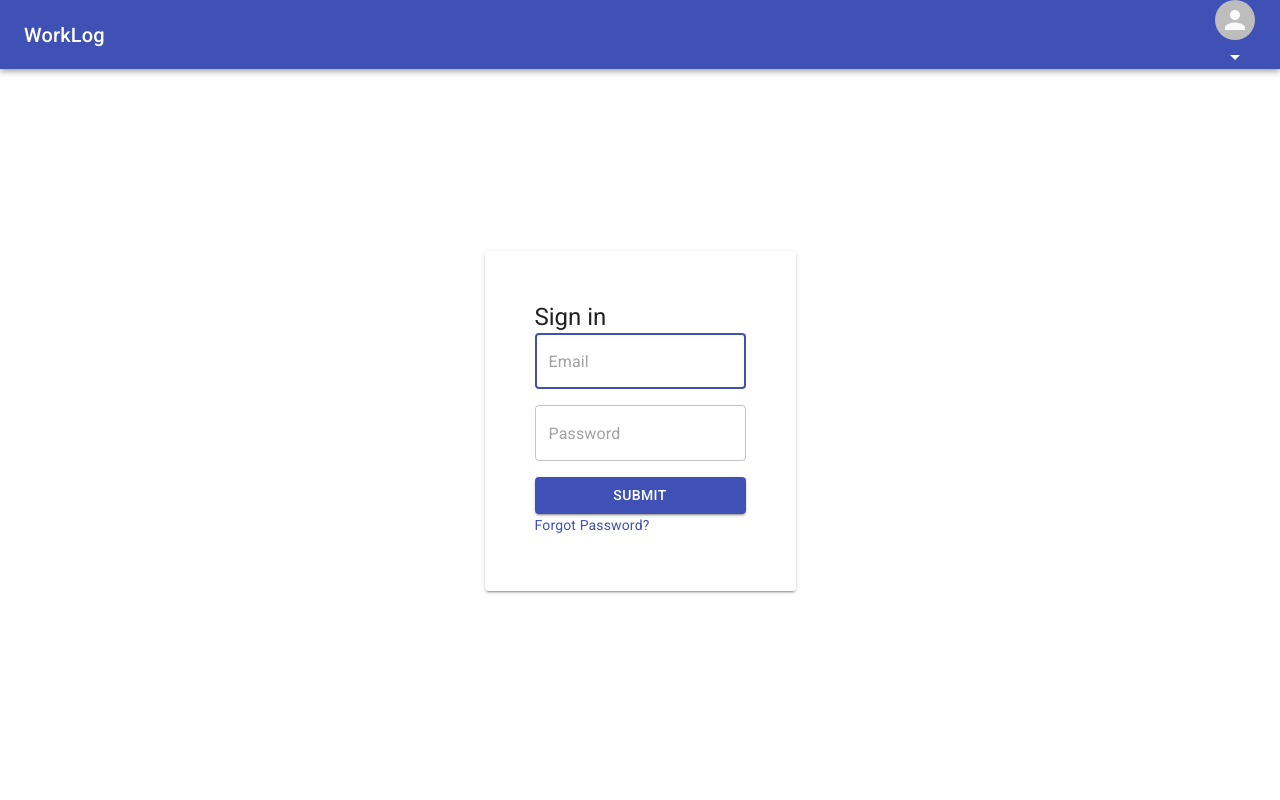
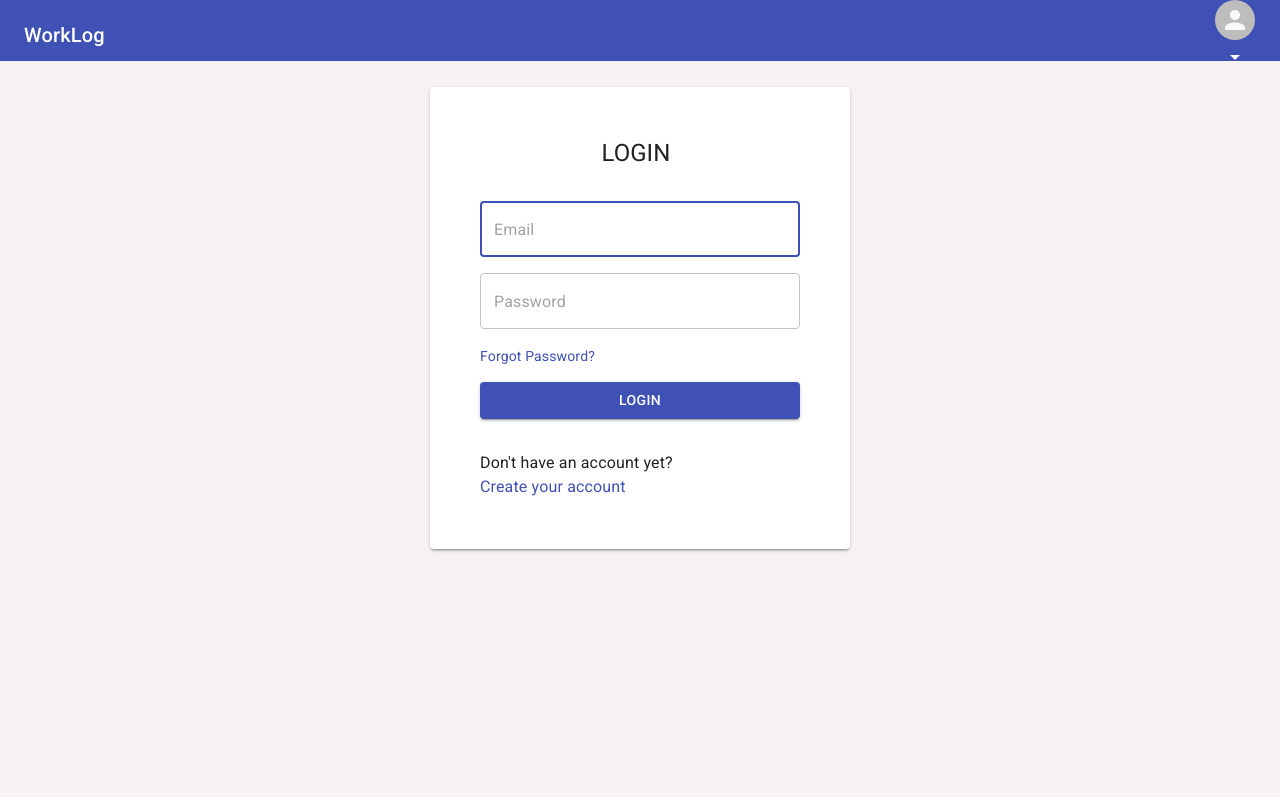
Before and after one commit to divakarpatil51/worklog-ui, a React (Create React App) app: page /login in a window 1280 px wide. Built offline with nearby package versions, Linux system fonts and the light colour scheme.

Commit message:
Improved login UI

```diff
--- a/src/App.css
+++ b/src/App.css
@@ -1,7 +1,8 @@
 .login-form
 {
   justify-content: center;
-  min-height: 90vh;
+  min-height: 92vh;
+  background-color:rgb(248, 242, 242);
 }
 
 .button-block{
@@ -11,8 +12,9 @@
 .login-background
 {
   justify-content: center;
-  min-height: 30vh;
+  margin-top: 2%;
   padding: 50px;
+  min-width: 40vh;
 }
 
 .reset-password-form
--- a/src/components/Login.js
+++ b/src/components/Login.js
@@ -4,27 +4,34 @@ import '../App.css';
 
 class LoginComponent extends React.Component {
 
+    constructor(props) {
+        super(props)
+        this.handleSubmit = this.handleSubmit.bind(this)
+    }
+
+    handleSubmit(e) {
+        e.preventDefault();
+        this.props.history.push("/dashboard")
+    }
+
     render() {
         return (
-            <div>
-                <Grid container spacing={0} justify="center" direction="row">
-                    <Grid item>
+            <div className="login-form">
                 <Grid
                     container
-                            direction="column"
+                    direction="row"
                     justify="center"
-                            spacing={2}
-                            className="login-form">
+                    spacing={2}>
                     <Paper
                         variant="elevation"
                         elevation={2}
                         className="login-background">
-                                <Grid item>
-                                    <Typography component="h1" variant="h5">
-                                        Sign in
+                        <Grid item style={{marginLeft: 38 + "%"}}>
+                            <Typography component="h5" variant="h5">
+                                LOGIN
                             </Typography>
                         </Grid>
-                                <Grid item>
+                        <Grid item style={{marginTop: 10 + "%"}}>
                             <form onSubmit={this.handleSubmit}>
                                 <Grid container direction="column" spacing={2}>
                                     <Grid item>
@@ -34,7 +41,6 @@ class LoginComponent extends React.Component {
                                             fullWidth
                                             name="username"
                                             variant="outlined"
-
                                             required
                                             autoFocus
                                         />
@@ -50,26 +56,31 @@ class LoginComponent extends React.Component {
                                         />
                                     </Grid>
                                     <Grid item>
+                                        <Link href="#" variant="body2">
+                                            Forgot Password?
+                                        </Link>
+                                    </Grid>
+                                    <Grid item>
                                         <Button
                                             variant="contained"
                                             color="primary"
                                             type="submit"
-                                                    className="button-block"
-                                                >
-                                                    Submit
+                                            className="button-block">
+                                            Login
                                          </Button>
                                     </Grid>
                                 </Grid>
                             </form>
                         </Grid>
-                                <Grid item>
-                                    <Link href="#" variant="body2">
-                                        Forgot Password?
+                        <Grid item style={{marginTop: 10 + "%"}}>
+                            <Typography>
+                                Don't have an account yet?
+                            </Typography>
+                            <Link href="#" variant="body1">
+                                Create your account
                             </Link>
                         </Grid>
                     </Paper>
-                        </Grid>
-                    </Grid>
                 </Grid>
             </div>
         )
```
Lines whose indentation alone changed are shown as unchanged.
